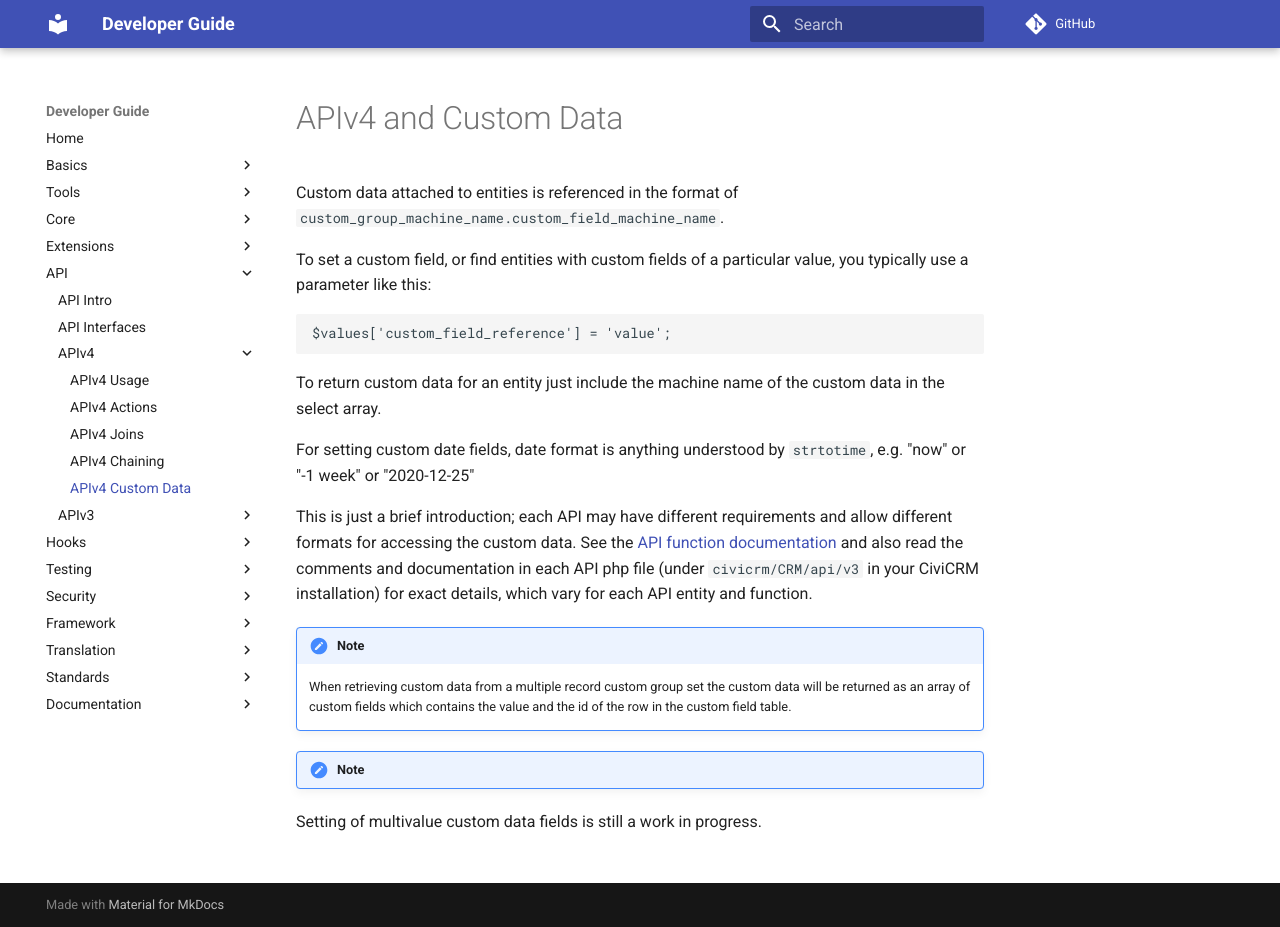
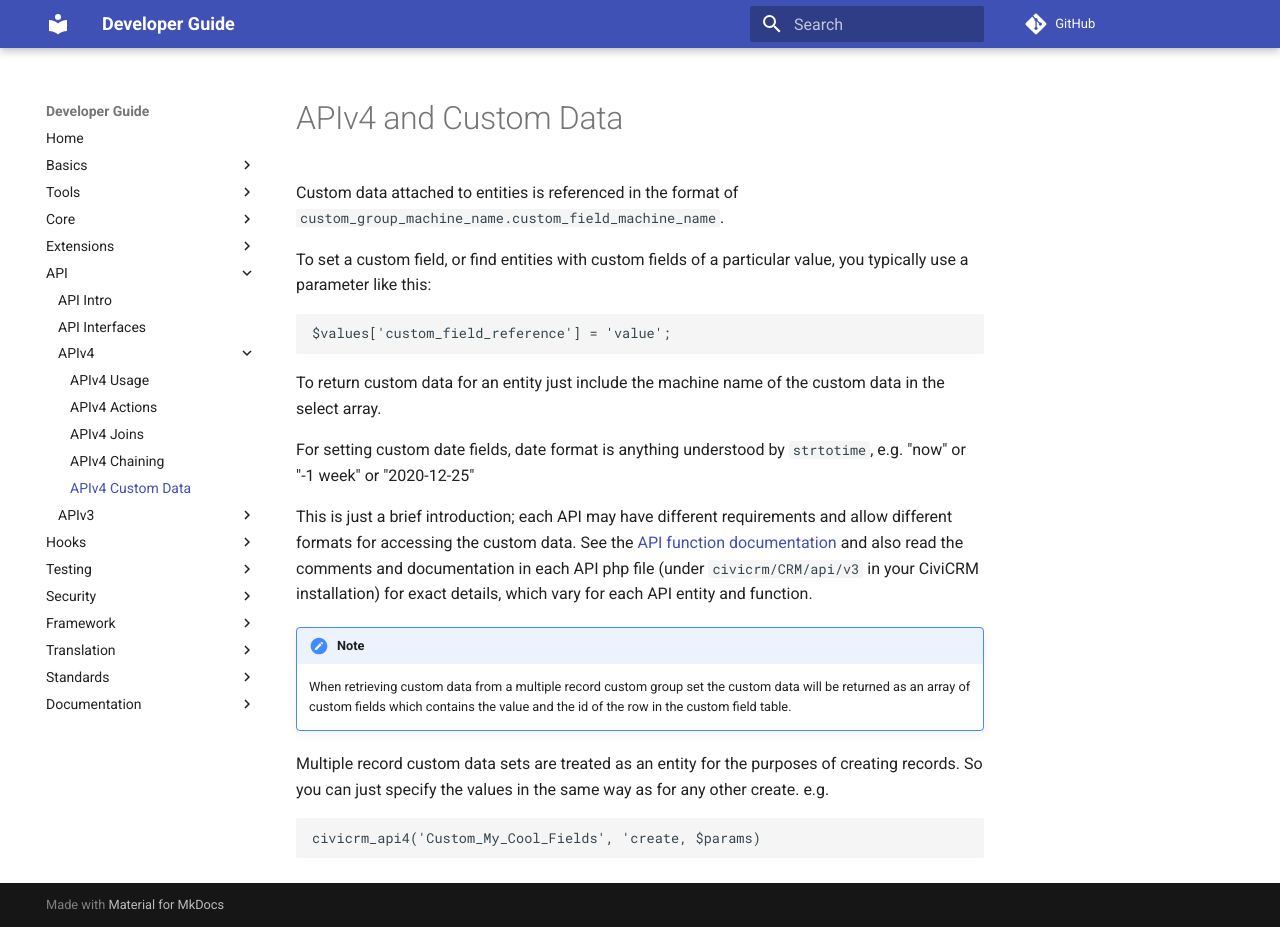
Before and after one commit to civicrm/civicrm-dev-docs, an MkDocs documentation site: the page built from docs/api/v4/custom-data.md, in a window 1280 px wide and 927 px high. Built offline with MkDocs 1.6.1 and Material for MkDocs 9.7.7, drawn with Linux system fonts in a browser that asks for light colours; comment, search, counter and statistics services are not loaded; old or Windows-style settings are respelled for this version of MkDocs.

Commit message:
Add documentation on mulitple record custom data set create as per Coleman's comment

````diff
--- a/docs/api/v4/custom-data.md
+++ b/docs/api/v4/custom-data.md
@@ -18,5 +18,8 @@ which vary for each API entity and function.
 !!! note
     When retrieving custom data from a multiple record custom group set the custom data will be returned as an array of custom fields which contains the value and the id of the row in the custom field table.
 
-!!! note
-  Setting of multivalue custom data fields is still a work in progress.
+Multiple record custom data sets are treated as an entity for the purposes of creating records. So you can just specify the values in the same way as for any other create. e.g.
+
+```php
+civicrm_api4('Custom_My_Cool_Fields', 'create, $params)
+```
````
